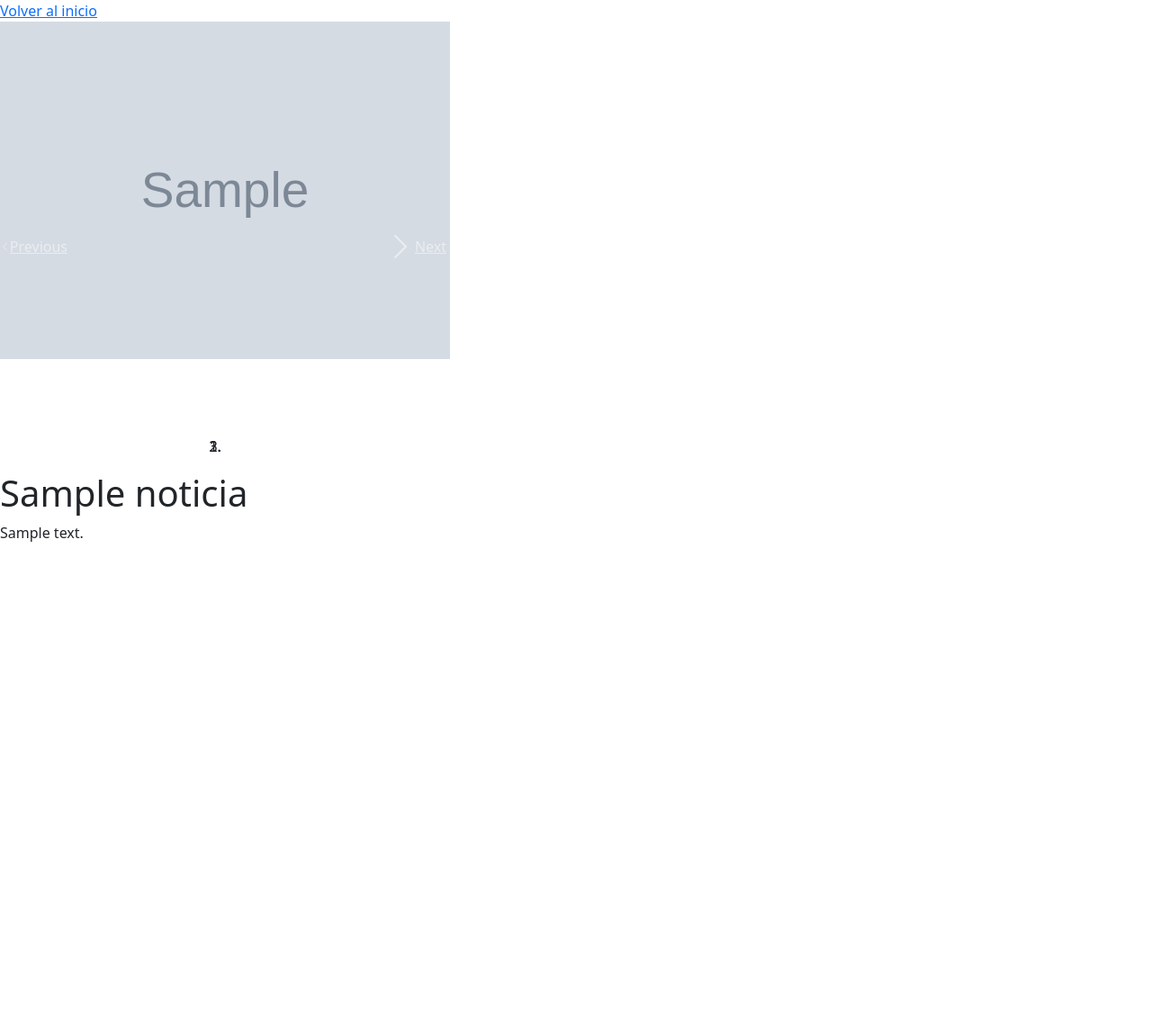
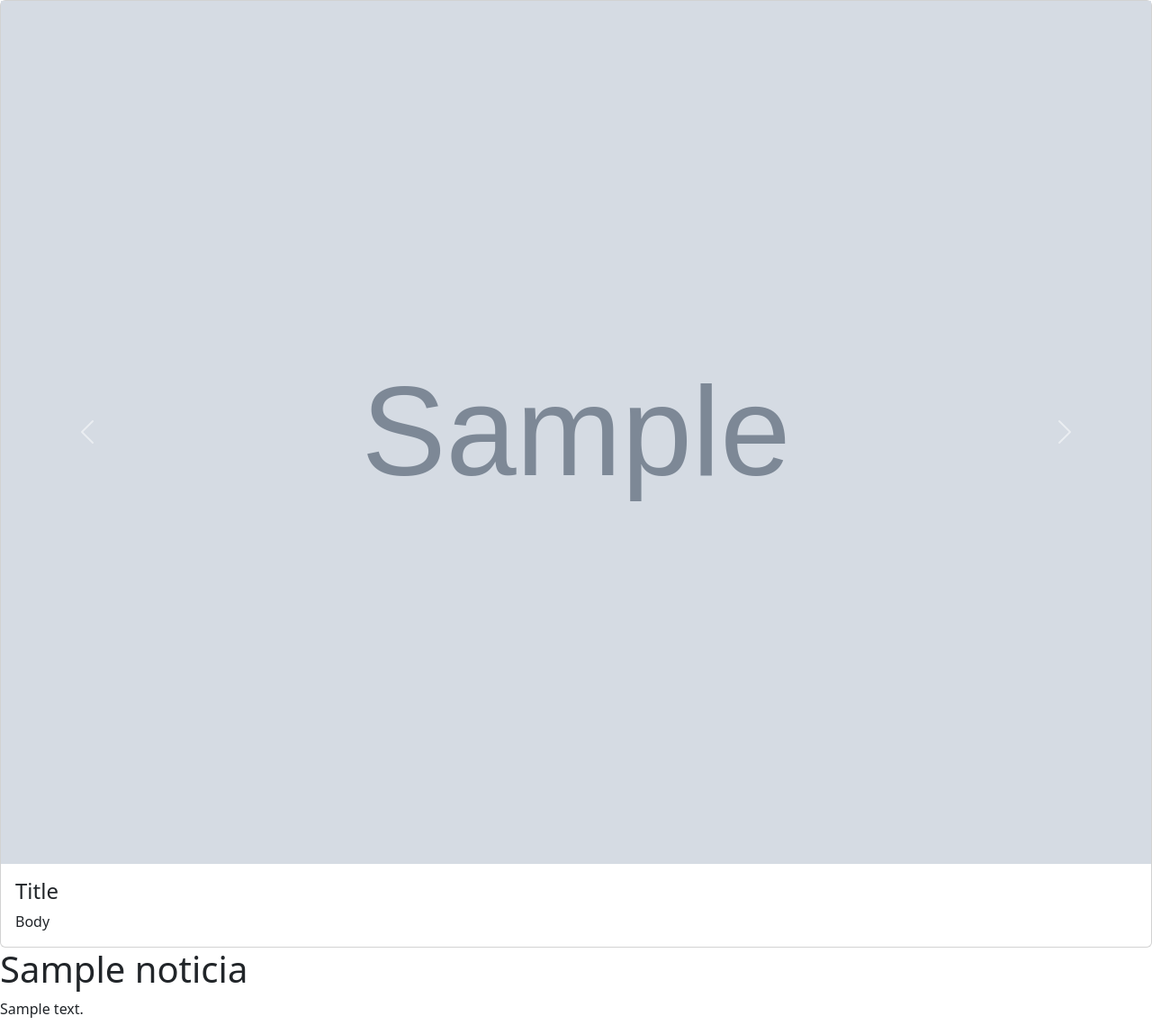
Before and after one commit to RomanKornyeyev/Django, a Django app: a page that uses dawnoticiero/noticias/templates/noticias/detalle.html in a window 1280 px wide. Shown: the whole page at 90% size. Before the commit the page ends 602 px from the top, so only its background shows below. Run offline with Django 4.2, Linux system fonts and the light colour scheme; tables that the repository leaves empty hold one stand-in row (values such as "Sample post"); grey boxes marked "Sample" are stand-in pictures.

Commit message:
carousel funcional

```diff
--- a/dawnoticiero/dawnoticiero/templates/dawnoticiero/base.html
+++ b/dawnoticiero/dawnoticiero/templates/dawnoticiero/base.html
@@ -6,7 +6,10 @@
     <meta name="viewport" content="width=device-width, initial-scale=1.0">
     <title>{% block title %}{% endblock %}</title>
     <link href="https://cdn.jsdelivr.net/npm/bootstrap@5.3.0-alpha1/dist/css/bootstrap.min.css" rel="stylesheet">
-    <script src="https://cdn.jsdelivr.net/npm/bootstrap@5.3.0-alpha1/dist/js/bootstrap.bundle.min.js" defer></script>
+    <script src="https://cdn.jsdelivr.net/npm/bootstrap@5.3.0-alpha1/dist/js/bootstrap.bundle.min.js" defer=""></script>
+    <script src="https://cdn.jsdelivr.net/npm/@popperjs/core@2.11.6/dist/umd/popper.min.js" defer=""></script>
+    <script src="https://cdn.jsdelivr.net/npm/bootstrap@5.3.0-alpha1/dist/js/bootstrap.min.js" defer=""></script>
+
 </head>
 <body>
     <main>
--- a/dawnoticiero/noticias/models.py
+++ b/dawnoticiero/noticias/models.py
@@ -14,3 +14,6 @@ class Noticia(models.Model):
 
     def __str__(self):
         return f"{self.titulo} ({self.fecha})"
+
+    def getImages(self):
+        return [self.foto1, self.foto2, self.foto3, self.foto4, self.foto5]
--- a/dawnoticiero/noticias/templates/noticias/detalle.html
+++ b/dawnoticiero/noticias/templates/noticias/detalle.html
@@ -7,64 +7,35 @@ Detalle: {{ noticiaTemplate.titulo }}
 
 
 {% block content %}
-    <a href="{% url 'noticias_index' %}"> Volver al inicio </a><br>
-    <div id="carouselExampleIndicators" class="carousel slide" data-ride="carousel" style="width: 500px; height: 500px;">
-        <ol class="carousel-indicators">
-            <li data-target="#carouselExampleIndicators" data-slide-to="0" class="active"></li>
-            <li data-target="#carouselExampleIndicators" data-slide-to="1"></li>
-            <li data-target="#carouselExampleIndicators" data-slide-to="2"></li>
-        </ol>
-        <div class="carousel-inner">
-            <div class="carousel-item active">
-                <img class="d-block w-100" src="{{noticiaTemplate.foto1.url}}" alt="First slide">
+
+    <div class="card text-start">
+        <div id="carousel" class="carousel slide" data-bs-ride="carousel" style="width: 100%; height: 100%; object-fit: cover;">
+            <div class="carousel-inner" role="listbox">
+                {% for foto in noticiaTemplate.getImages %}
+                    {% if foto %}
+                        <div class="carousel-item {% if forloop.counter == 1 %} active {% endif %}">
+                            <img src="{{ foto.url }}" class="w-100 d-block" alt="imagen {{ forloop.counter }}">
+                        </div>
+                    {% endif %}
+                {% endfor %}
             </div>
-            <div class="carousel-item">
-                <img class="d-block w-100" src="{{noticiaTemplate.foto2.url}}" alt="Second slide">
-            </div>
-            <div class="carousel-item">
-                <img class="d-block w-100" src="{{noticiaTemplate.foto3.url}}" alt="Third slide">
-            </div>
+            <button class="carousel-control-prev" type="button" data-bs-target="#carousel" data-bs-slide="prev">
+                <span class="carousel-control-prev-icon" aria-hidden="true"></span>
+                <span class="visually-hidden">Previous</span>
+            </button>
+            <button class="carousel-control-next" type="button" data-bs-target="#carousel" data-bs-slide="next">
+                <span class="carousel-control-next-icon" aria-hidden="true"></span>
+                <span class="visually-hidden">Next</span>
+            </button>
         </div>
-        <a class="carousel-control-prev" href="#carouselExampleIndicators" role="button" data-slide="prev">
-            <span class="carousel-control-prev-icon" aria-hidden="true"></span>
-            <span class="sr-only">Previous</span>
-        </a>
-        <a class="carousel-control-next" href="#carouselExampleIndicators" role="button" data-slide="next">
-            <span class="carousel-control-next-icon" aria-hidden="true"></span>
-            <span class="sr-only">Next</span>
-        </a>
+      <div class="card-body">
+        <h4 class="card-title">Title</h4>
+        <p class="card-text">Body</p>
+      </div>
     </div>
+
 
     <h1>{{ noticiaTemplate.titulo }}</h1>
     <p>{{ noticiaTemplate.descripcion }}</p>
 
-
-    <div class="container">
-        <div class="row noticia mx-auto my-5 g-2 position-relative">
-            <div class="col">
-                <h2>{{ noticia.titulo }}</h2>
-                <p>{{ noticia.desc }}</p>
-
-                <div id="carousel{{ forloop.counter }}" class="carousel slide" data-bs-ride="carousel">
-                    <div class="carousel-inner" role="listbox">
-                        {% for image in noticia.getImages %}
-                            {% if image %}
-                                <div class="carousel-item {% if forloop.counter == 1 %} active {% endif %}">
-                                    <img src="{{ image.url }}" class="w-100 d-block" alt="imagen {{ forloop.counter }}">
-                                </div>
-                            {% endif %}
-                        {% endfor %}
-                    </div>
-                    <button class="carousel-control-prev" type="button" data-bs-target="#carousel{{ forloop.counter }}" data-bs-slide="prev">
-                        <span class="carousel-control-prev-icon" aria-hidden="true"></span>
-                        <span class="visually-hidden">Previous</span>
-                    </button>
-                    <button class="carousel-control-next" type="button" data-bs-target="#carousel{{ forloop.counter }}" data-bs-slide="next">
-                        <span class="carousel-control-next-icon" aria-hidden="true"></span>
-                        <span class="visually-hidden">Next</span>
-                    </button>
-                </div>
-            </div>
-        </div>
-    </div>
 {% endblock %}
```
Also changed, not shown: dawnoticiero/media/noti/336-300x200.jpg (added), dawnoticiero/media/noti/336-300x200_hwtfjnC.jpg (added), dawnoticiero/media/noti/514-300x200.jpg (added), dawnoticiero/media/noti/514-300x200_CcvCSr1.jpg (added), dawnoticiero/media/noti/563-300x200.jpg (added), dawnoticiero/media/noti/563-300x200_F5CJcyn.jpg (added), dawnoticiero/media/noti/564-300x200.jpg (added), dawnoticiero/media/noti/948-300x200.jpg (added), dawnoticiero/media/noti/948-300x200_GFPXrXE.jpg (added), dawnoticiero/media/noti/948-300x200_IaRkyta.jpg (added).
